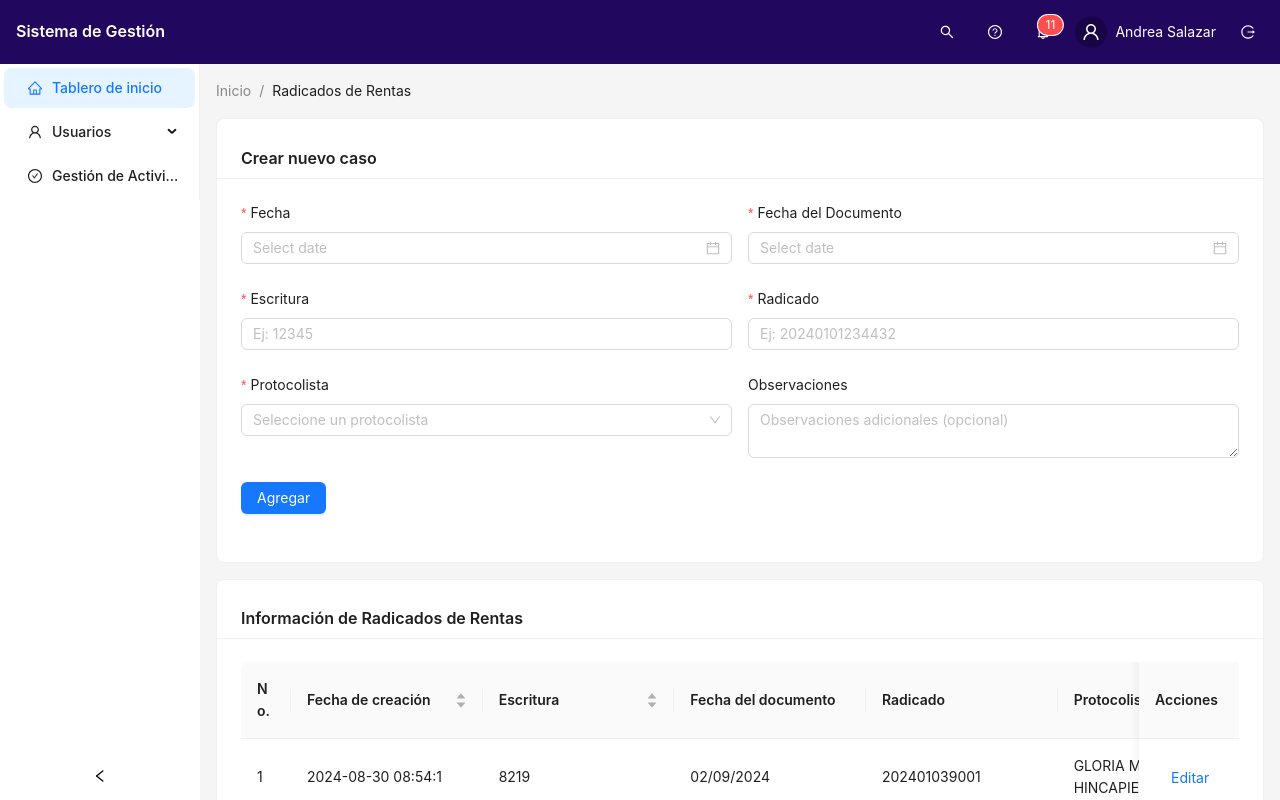
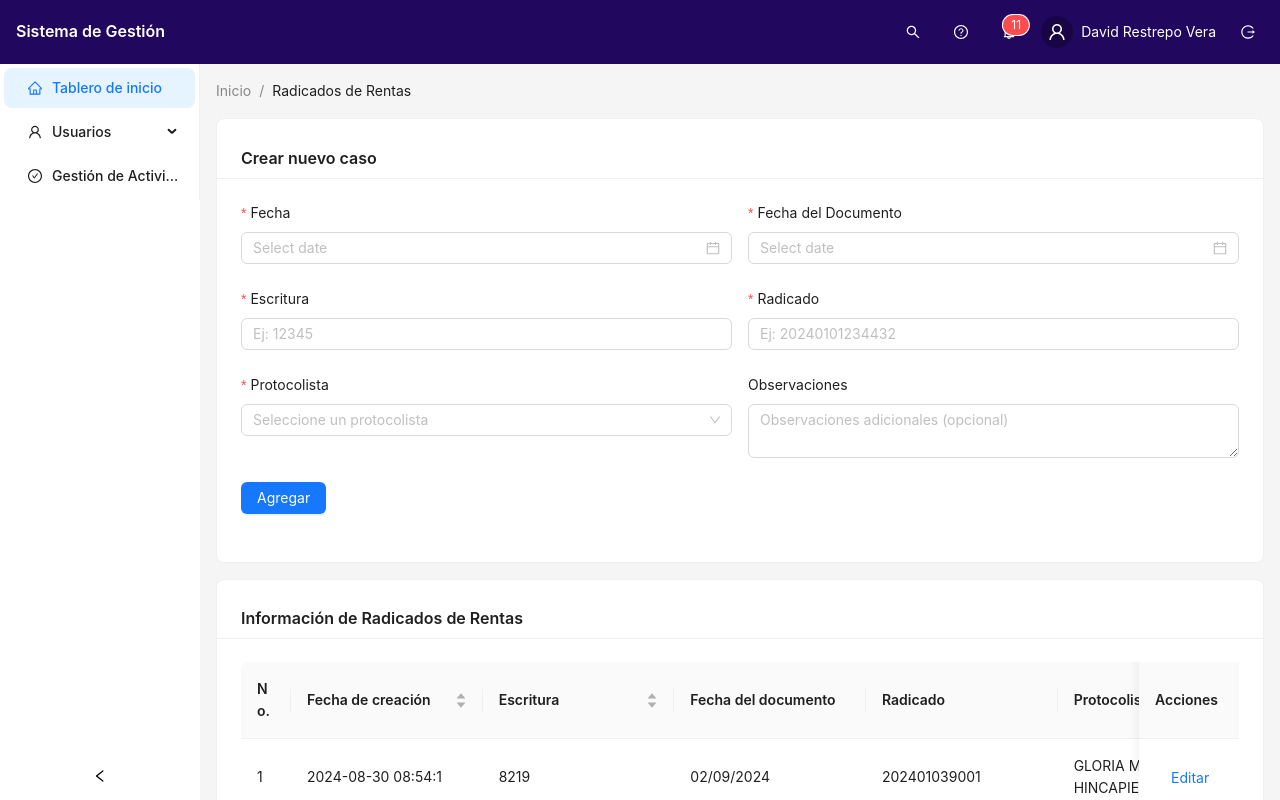
Before and after one commit to Davidvera27/notaria15tsx, a React (Vite) app: page /CaseRentsForm in a window 1280 px wide. Shown: the top 800 px of the page. Built offline with nearby package versions, Linux system fonts and the light colour scheme.

Commit message:
Update Header.tsx

```diff
--- a/src/components/Header/Header.tsx
+++ b/src/components/Header/Header.tsx
@@ -57,7 +57,7 @@ export const Header = () => {
         <Flex gap="small" style={{ alignItems: "center" }}>
           <Avatar icon={<UserOutlined />} />
           <Typography.Paragraph style={{ color: "#fff", margin: 0 }}>
-            Andrea Salazar
+            David Restrepo Vera
           </Typography.Paragraph>
         </Flex>
         <Tooltip title="Cerrar sesión">
```
